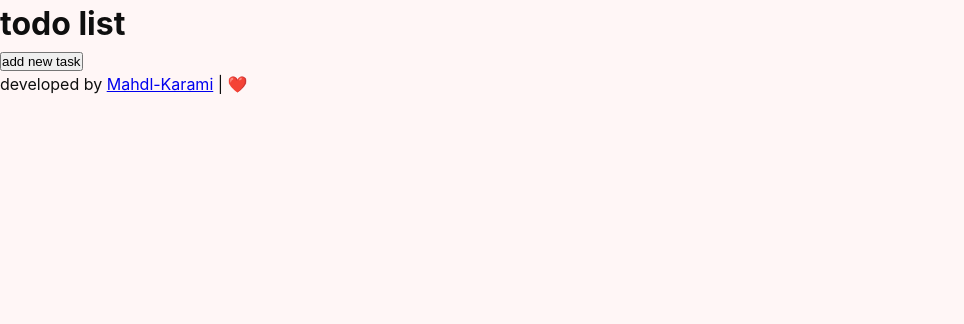
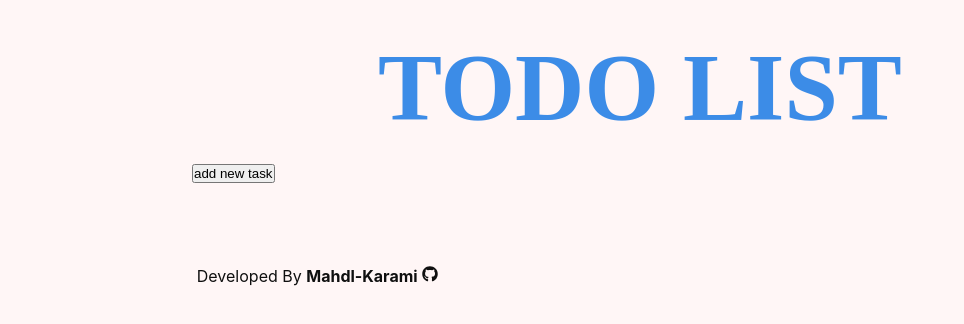
Before and after one commit to mahdl-karami/rjs-todo-list, a React (Vite) app: page / in a window 1280 px wide. Shown: the top 324 px of the page, without its empty margins (0-964 px from the left). Built offline with nearby package versions, Linux system fonts and the light colour scheme.

Commit message:
style layout

```diff
--- a/src/components/Layout.jsx
+++ b/src/components/Layout.jsx
@@ -1,3 +1,6 @@
+//* import react icons
+import { FaGithub } from "react-icons/fa";
+
 const Layout = (props) => {
   return (
     <>
@@ -6,10 +9,16 @@ const Layout = (props) => {
       </header>
       {props.children}
       <footer>
-        <p className="footerText">developed by <a href="#">Mahdl-Karami</a> | ❤️</p>
+        <p className="footerText">
+          developed by{" "}
+          <a target="_blank" href="https://github.com/mahdl-karami">
+            Mahdl-Karami
+          </a>{" "}
+          <FaGithub />
+        </p>
       </footer>
     </>
   );
 };
 
-export default Layout
+export default Layout;
--- a/src/global.css
+++ b/src/global.css
@@ -4,7 +4,7 @@
   font-weight: 400;
 
   --bg: #fff6f6;
-  --mainBlue: #61f2f5;
+  --mainBlue: #3c8ce7;
   --mainBlack: #0f0f0f;
   --mainGrey: #ccc;
 
@@ -19,7 +19,41 @@
   box-sizing: border-box;
 }
 
+/** install fonts */
+@font-face {
+  font-family: Caveat-M;
+  src: url(./fonts/Caveat-Medium.ttf);
+}
+
 * {
   padding: 0;
   margin: 0;
 }
+
+a{
+  text-decoration: none;
+  color: var(--mainBlack);
+  font-weight: 700;
+  transition: all .4s linear;
+  &:hover{
+    opacity: 60%;
+  }
+}
+
+body {
+  width: clamp(400px, 70%, 1200px);
+  margin: 1rem auto;
+}
+
+/** Layout */
+header {
+  font-family: Caveat;
+  font-size: 3em;
+  text-transform: uppercase;
+  color: var(--mainBlue);
+  text-align: center;
+}
+footer{
+  padding: 5em .3rem 0;
+  text-transform: capitalize;
+}
```
Also changed, not shown: src/fonts/Caveat-Medium.ttf (added).
